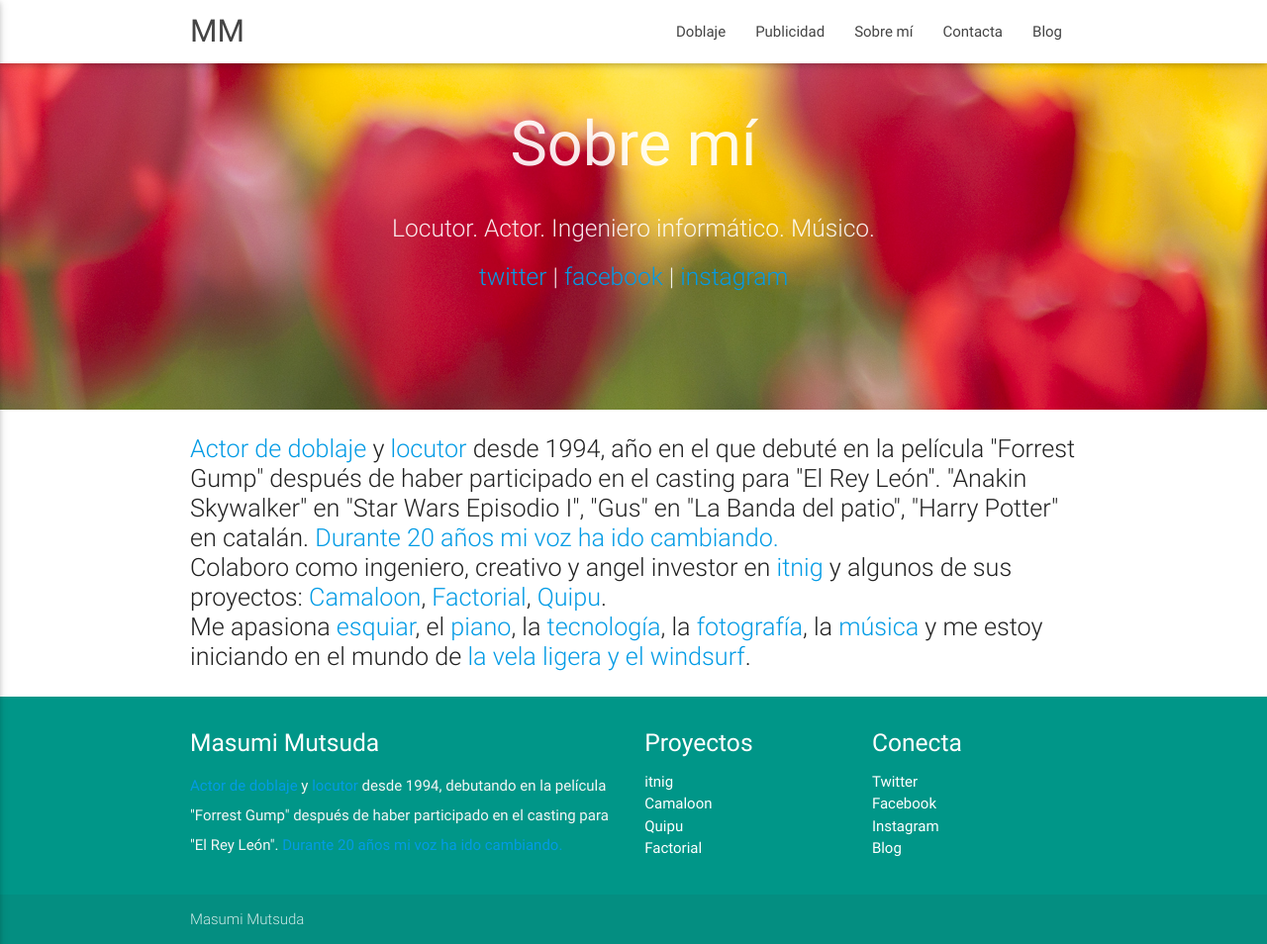
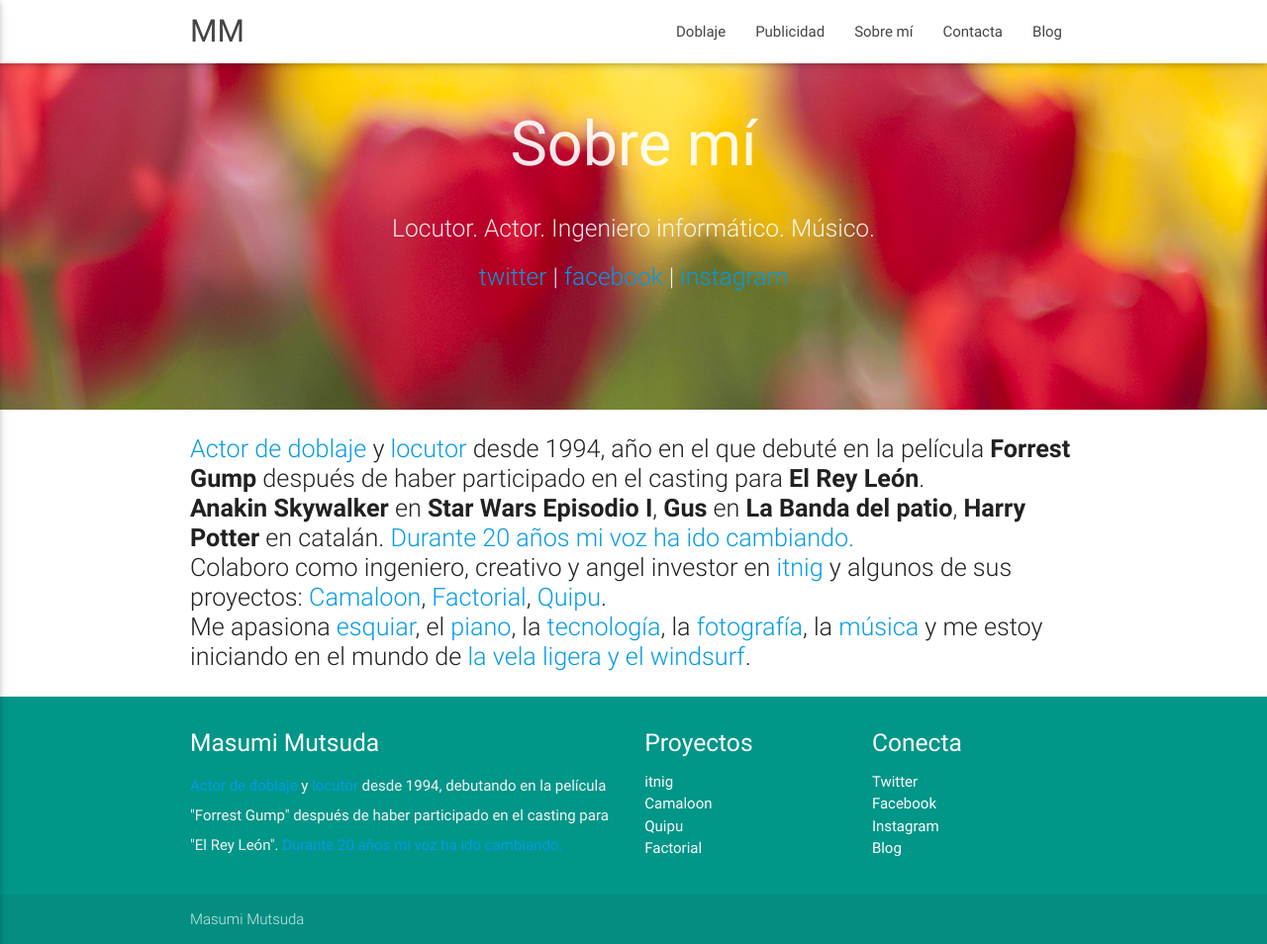
Before and after one commit to mutsuda/mutsuda.github.io, a Jekyll site: the page built from about.html, in a window 1280 px wide. Shown: the whole page at 99% size. Built offline with Jekyll 4.4.1, drawn with Linux system fonts in a browser that asks for light colours; nearby versions of some CDN libraries.

Commit message:
updated bio

```diff
--- a/_includes/about_dubbing.md
+++ b/_includes/about_dubbing.md
@@ -1,3 +1,4 @@
-<a href="http://mutsuda.com/doblaje" target="_blank">Actor de doblaje</a> y <a href="http://mutsuda.com/publicidad" target="_blank">locutor</a> desde 1994, año en el que debuté en la película "Forrest Gump" después de haber participado en el casting para "El Rey León". "Anakin Skywalker" en "Star Wars Episodio I", "Gus" en "La Banda del patio", "Harry Potter" en catalán. <a href="https://www.youtube.com/watch?v=ZO5GtBf9pv0" target="_blank">Durante 20 años mi voz ha ido cambiando.</a></br>
+<a href="http://mutsuda.com/doblaje" target="_blank">Actor de doblaje</a> y <a href="http://mutsuda.com/publicidad" target="_blank">locutor</a> desde 1994, año en el que debuté en la película <b>Forrest Gump</b> después de haber participado en el casting para <b>El Rey León</b>. <br>
+<b>Anakin Skywalker</b> en <b>Star Wars Episodio I</b>, <b>Gus</b> en <b>La Banda del patio</b>, <b>Harry Potter</b> en catalán. <a href="https://www.youtube.com/watch?v=ZO5GtBf9pv0" target="_blank">Durante 20 años mi voz ha ido cambiando.</a></br>
 Colaboro como ingeniero, creativo y angel investor en <a href="http://itnig.net" target="_blank">itnig</a> y algunos de sus proyectos:<a href="http://camaloon.es" target="_blank"> Camaloon</a>, <a href="http://factorialhr.es" target="_blank">Factorial</a>, <a href="http://getquipu.com" target="_blank">Quipu</a>.</br>
 Me apasiona <a href="https://www.youtube.com/watch?v=Z8XmWOzT1-w&list=PLOH2_TvzFHYwUsNby2qdG70Z8ft32seL8" target="_blank">esquiar</a>, el <a href="https://www.youtube.com/watch?v=ZkxkOel8Pe0&list=PLOH2_TvzFHYwArZ_ezh4GaWY3PPnSddk_" target="_blank">piano</a>, la <a href="https://blog.mutsuda.com/tagged/coding" target="_blank">tecnología</a>, la <a href="http://instagram.com/mutsuda" target="_blank">fotografía</a>, la <a href="https://blog.mutsuda.com/tagged/music" target="_blank">música</a> y me estoy iniciando en el mundo de <a href="https://www.youtube.com/watch?v=EJsdYQDNvZs" target="_blank">la vela ligera y el windsurf</a>.
```
